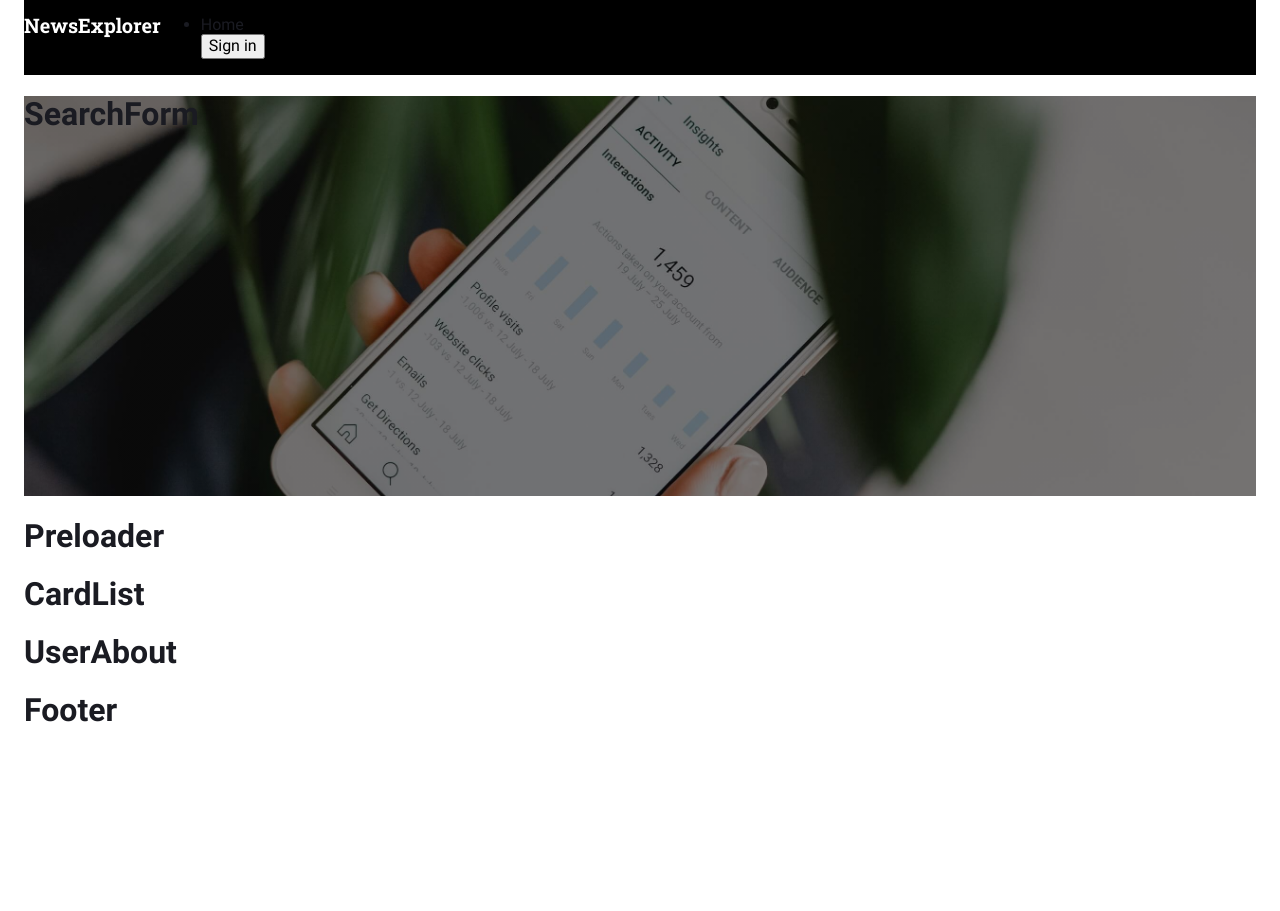
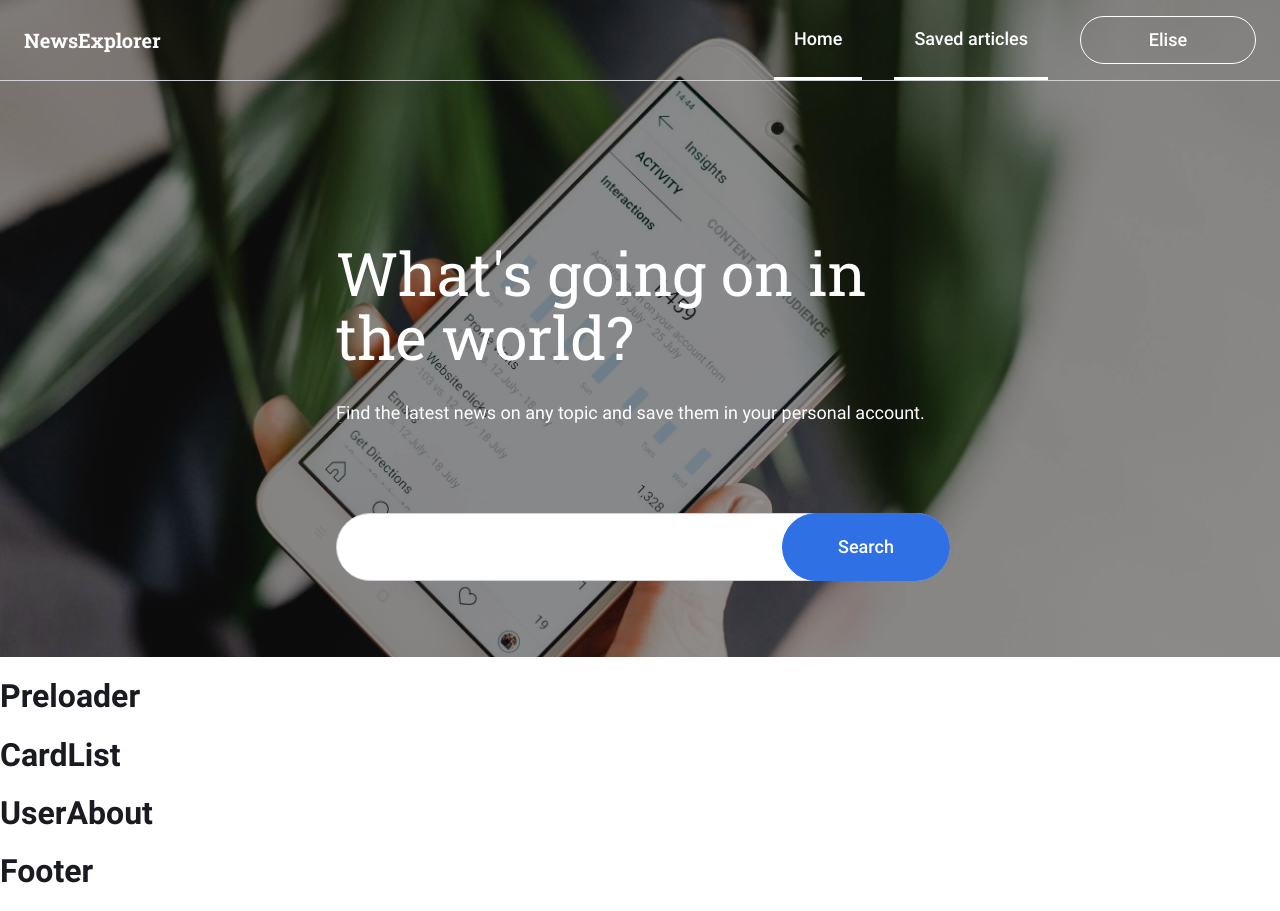
Before and after one commit to mariawright05/news-explorer-frontend, a React app: page / in a window 1280 px wide. Before the commit the page ends 800 px from the top, so only its background shows below. Built offline with nearby package versions, Linux system fonts and the light colour scheme; a web font is replaced by a local one.

Commit message:
create structure of Header and Search, no function

```diff
--- a/package.json
+++ b/package.json
@@ -7,8 +7,7 @@
     "@testing-library/react": "^11.2.5",
     "@testing-library/user-event": "^12.8.3",
     "react": "^17.0.1",
-    "react-dom": "^17.0.1",
-    "react-router-dom": "^6.0.0-beta.0",
+    "react-router-dom": "^5.2.0",
     "react-scripts": "4.0.3",
     "web-vitals": "^1.1.1"
   },
--- a/src/components/App/App.css
+++ b/src/components/App/App.css
@@ -1,3 +1,6 @@
+@import url('../../vendor/normalize.css');
+@import url('../../vendor/fonts/fonts.css');
+
 .app {
   -webkit-font-smoothing: antialiased;
   -moz-osx-font-smoothing: grayscale;
@@ -9,20 +12,3 @@
   font-family: 'Roboto', 'Helvetica', sans-serif;
   color: #1A1B22;
 }
-
-.app__container {
-  max-width: 1232px;
-  margin: 0 auto;
-}
-
-@media screen and (max-width: 768px) {
-  .app__container {
-    max-width: 688px;
-  }
-}
-
-@media screen and (max-width: 320px) {
-  .app__container {
-    max-width: 288px;
-  }
-}
--- a/src/components/App/App.js
+++ b/src/components/App/App.js
@@ -2,16 +2,14 @@ import React from 'react';
 import { BrowserRouter as Router, Route, Switch } from 'react-router-dom';
 import Main from '../pages/Main/Main';
 import SavedNews from '../pages/SavedNews/SavedNews';
-import Header from '../pageLayout/Header/Header';
 import Footer from '../pageLayout/Footer/Footer';
 import './App.css';
 
 function App() {
   return (
-    <div className="app app__container">
+    <div className="app">
       <Router>
         <>
-          <Header />
           <Switch>
             <Route exact path="/" component={Main} />
             <Route exact path="/saved-news" component={SavedNews} />
--- /dev/null
+++ b/src/components/cards/Search/Search.css
@@ -0,0 +1,63 @@
+.search {
+  background: linear-gradient(0deg,rgba(0,0,0,.4) 0%, rgba(0,0,0,.4) 100%), url('../../../images/hand-with-cellphone.jpg') no-repeat center;
+  background-size: cover;
+  background-position: center center;
+  padding-bottom: 80px;
+}
+
+.search__container {
+  max-width: 608px;
+  margin: 160px auto 0 auto;
+}
+
+.search__title {
+  font-family: 'Roboto Slab', Times, serif;
+  color: #fff;
+  font-size: 60px;
+  line-height: 64px;
+  font-weight: 400;
+  margin: 0;
+  padding-bottom: 32px;
+}
+
+.search__subtitle {
+  font-family: 'Roboto', Helvetica, sans-serif;
+  color: white;
+  font-size: 18px;
+  line-height: 24px;
+  font-weight: 400;
+  margin: 0;
+}
+
+.search__input-wrapper {
+  margin-top: 88px;
+  height: 64px;
+  width: 608px;
+  border-radius: 100px;
+  position: relative;
+}
+
+.search__input {
+  border: 1px solid #D1D2D6;
+  backdrop-filter: blur(80px);
+  background-color: #fff;
+  border-radius: 100px;
+  width: 100%;
+  height: 100%;
+}
+
+.search__button {
+  border: 1px solid #2F71e5;
+  background-color: #2F71E5;
+  border-radius: 100px;
+  width: 168px;
+  height: 68px;
+  position: absolute;
+  right: -6px;
+  top: 0;
+  color: #fff;
+  font-family: 'Roboto', Helvetica, sans-serif;
+  font-size: 18px;
+  font-weight: 500;
+  line-height: 24px;
+}
--- /dev/null
+++ b/src/components/cards/Search/Search.js
@@ -0,0 +1,21 @@
+import React from 'react';
+import Header from '../../pageLayout/Header/Header';
+import './Search.css';
+
+const Search = () => {
+  return (
+    <div className="search">
+      <Header />
+      <div className="search__container">
+        <h2 className="search__title">What&apos;s going on in the world?</h2>
+        <p className="search__subtitle">Find the latest news on any topic and save them in your personal account.</p>
+        <form className="search__input-wrapper">
+          <input type="text" name="news" className="search__input" />
+          <input type="submit" value="Search" className="search__button" />
+        </form>
+      </div>
+    </div>
+  );
+};
+
+export default Search;
--- a/src/components/cards/SearchForm/SearchForm.css
+++ /dev/null
@@ -1,23 +0,0 @@
-.searchForm {
-  background: linear-gradient(0deg,rgba(0,0,0,.5) 0%, rgba(0,0,0,.5) 100%), url('../../../images/hand-with-cellphone.jpg') no-repeat center;
-  background-size: cover;
-  background-position: center center;
-  background: color #000;;
-  height: 400px;
-}
-
-.searchForm__title {
-
-}
-
-.searchForm__subtitle {
-
-}
-
-.searchForm__input {
-
-}
-
-.searchForm__input-button {
-
-}
--- a/src/components/cards/SearchForm/SearchForm.js
+++ /dev/null
@@ -1,12 +0,0 @@
-import React from 'react';
-import './SearchForm.css';
-
-const SearchForm = () => {
-  return (
-    <div className="searchForm">
-      <h1>SearchForm</h1>
-    </div>
-  );
-};
-
-export default SearchForm;
--- a/src/components/pageLayout/Header/Header.css
+++ b/src/components/pageLayout/Header/Header.css
@@ -1,10 +1,17 @@
-@import url('../../../vendor/normalize.css');
-@import url('../../../vendor/fonts/fonts.css');
+.header {
+  z-index: 2;
+  height: 80px;
+  border-bottom: 1px solid #D1D2D6;
+  width: 100vw;
+}
 
-.header {
-  background-color: #000;
+.header__contents {
+  max-width: 1232px;
   display: flex;
   flex-direction: row;
+  align-items: center;
+  justify-content: space-between;
+  margin: 0 auto;
 }
 
 .header__title {
@@ -15,14 +22,51 @@
   font-weight: 700;
 }
 
-.header__nav {
-
+.header__nav-container {
+  display: flex;
+  flex-direction: row;
+  height: 80px;
+  margin: 0;
+  align-items: center;
 }
 
 .header__nav-text {
-
+  box-sizing: border-box;
+  display: flex;
+  align-items: center;
+  justify-content: center;
+  margin: 0 32px 0 0;
+  height: 80px;
+  vertical-align: center;
+  padding: 0 20px;
+  color: #fff;
+  text-decoration: none;
+  line-height: 24px;
+  font-size: 18px;
+  list-style: none;
+  border-bottom: 3px solid #fff;
 }
 
 .header__nav-link {
+  margin: 0;
+  padding: 0;
+  color: #fff;
+  text-decoration: none;
+  line-height: 22px;
+  font-size: 18px;
+  font-weight: 500;
+  list-style: none;
+  cursor: pointer;
+}
 
+.header__nav-button {
+  width: 176px;
+  height: 48px;
+  border: 1px solid #fff;
+  border-radius: 100px;
+  background: none;
+  color: #fff;
+  font-size: 18px;
+  line-height: 24px;
+  font-weight: 500;
 }
--- a/src/components/pageLayout/Header/Header.js
+++ b/src/components/pageLayout/Header/Header.js
@@ -3,34 +3,40 @@ import { Link } from 'react-router-dom';
 import './Header.css';
 
 const Header = () => {
-  const isAuthenticated = false;
+  const isAuthenticated = true;
   // const logOut = true;
 
   const authLinks = (
     // need button icon
     // name on button from auth
     <>
-      <li>Home</li>
-      <li>
-        <Link to="/saved-news">Saved articles</Link>
+      <li className="header__nav-text">
+        <Link to="/" className="header__nav-link">Home</Link>
       </li>
-      <button type="button">Elise</button>
+      <li className="header__nav-text">
+        <Link to="/saved-news" className="header__nav-link">Saved articles</Link>
+      </li>
+      <button type="button" className="header__nav-button">Elise</button>
     </>
   );
 
   const guestLinks = (
     <>
-      <li>Home</li>
-      <button type="button">Sign in</button>
+      <li className="header__nav-text">
+        <Link to="/" className="header__nav=link">Home</Link>
+      </li>
+      <button type="button" className="header__nav-button">Sign in</button>
     </>
   );
 
   return (
     <div className="header">
-      <h1 className="header__title">NewsExplorer</h1>
-      <ul>
-        {isAuthenticated ? authLinks : guestLinks}
-      </ul>
+      <div className="header__contents">
+        <h1 className="header__title">NewsExplorer</h1>
+        <ul className="header__nav-container">
+          {isAuthenticated ? authLinks : guestLinks}
+        </ul>
+      </div>
     </div>
   );
 };
--- a/src/components/pages/Main/Main.css
+++ b/src/components/pages/Main/Main.css
@@ -0,0 +1,3 @@
+.Main {
+  position: relative;
+}
--- a/src/components/pages/Main/Main.js
+++ b/src/components/pages/Main/Main.js
@@ -1,6 +1,6 @@
 import React from 'react';
 import './Main.css';
-import SearchForm from '../../cards/SearchForm/SearchForm';
+import Search from '../../cards/Search/Search';
 import Preloader from '../../pageLayout/Preloader/Preloader';
 import CardList from '../../cards/CardList/CardList';
 import UserAbout from '../../pageLayout/UserAbout/UserAbout';
@@ -8,7 +8,7 @@ import UserAbout from '../../pageLayout/UserAbout/UserAbout';
 const Main = () => {
   return (
     <div>
-      <SearchForm />
+      <Search />
       <Preloader />
       <CardList />
       <UserAbout />
```
Also changed, not shown: src/components/global/PageContainer/PageContainer.css (added, +16 -0 lines), 1 other file.
